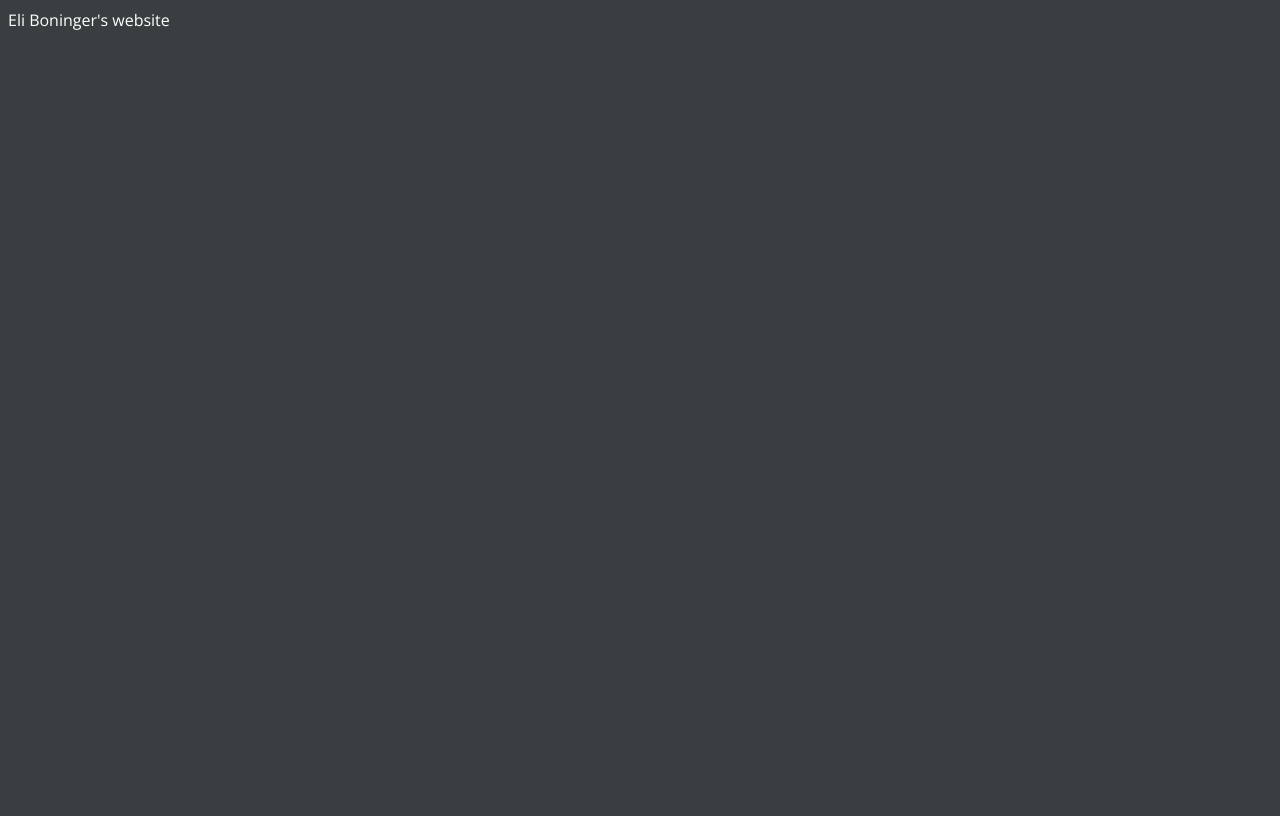
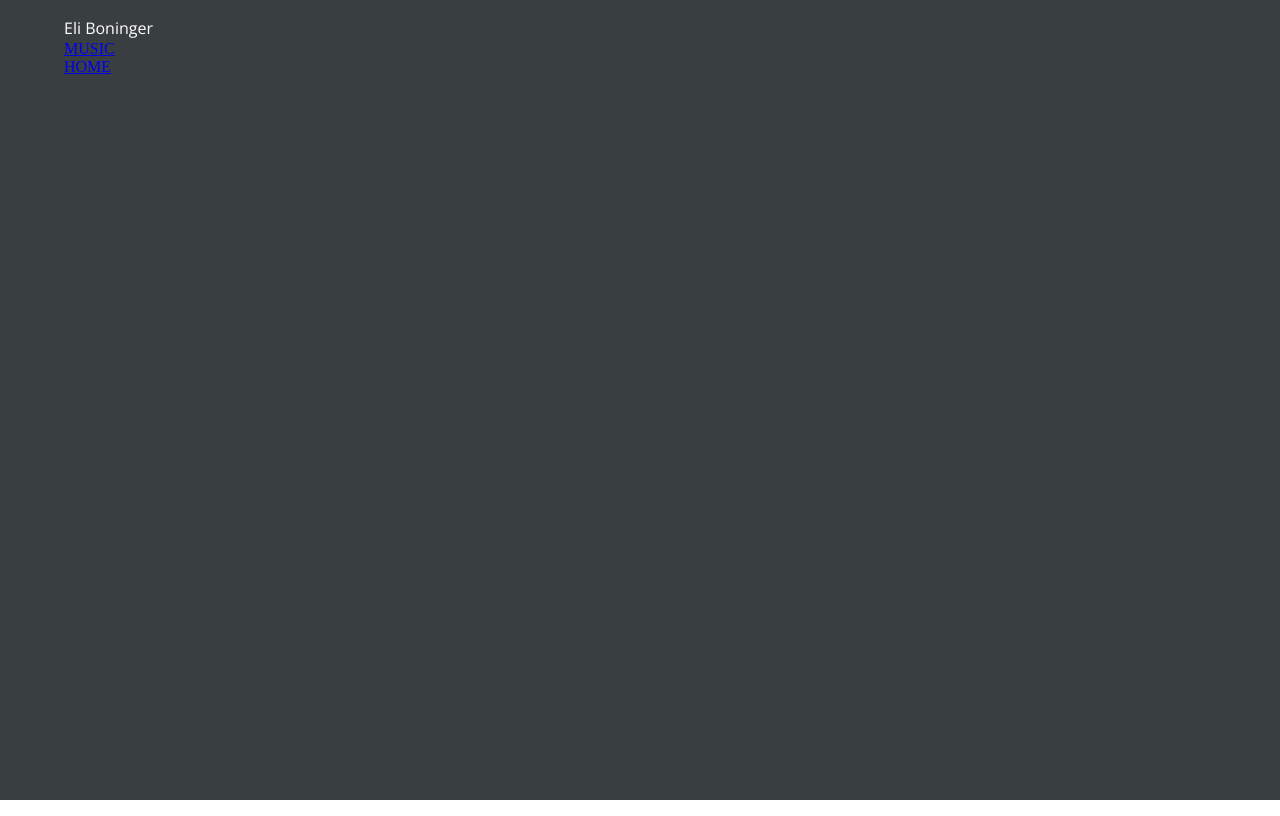
Before and after one commit to eli-boninger/boninger, a React (Vite) app: page / in a window 1280 px wide. Built offline with nearby package versions, Linux system fonts and the light colour scheme.

Commit message:
add routing

```diff
--- a/package.json
+++ b/package.json
@@ -9,8 +9,10 @@
     "@emotion/react": "^11.11.1",
     "@emotion/styled": "^11.11.0",
     "@mui/material": "^5.13.7",
+    "framer-motion": "^10.12.18",
     "react": "^18.2.0",
-    "react-dom": "^18.2.0"
+    "react-dom": "^18.2.0",
+    "react-router-dom": "^6.14.1"
   },
   "devDependencies": {
     "@types/react": "^18.2.14",
--- a/src/App.tsx
+++ b/src/App.tsx
@@ -2,18 +2,32 @@ import React from "react";
 import { Header } from "./components/Header";
 import { css } from "@emotion/react";
 import { Box, Container } from "@mui/material";
+import { motion } from "framer-motion";
+import { Outlet } from "react-router-dom";
 
-const appContainer = css({
+const appBox = css({
   backgroundColor: "#393E41",
   height: "100vh",
   width: "100%",
+});
+
+const appContainer = css({
   padding: "8px",
 });
 
 export const App = () => {
   return (
-    <Box css={appContainer}>
-      <Header />
+    <Box css={appBox}>
+      <Container maxWidth="lg" css={appContainer}>
+        <motion.div
+          animate={{ opacity: 1, marginTop: 8 }}
+          initial={{ opacity: 0, marginTop: -100 }}
+          transition={{ opacity: { delay: 0.75 }, marginTop: { duration: 1 } }}
+        >
+          <Header />
+        </motion.div>
+        <Outlet />
+      </Container>
     </Box>
   );
 };
--- a/src/components/Header.tsx
+++ b/src/components/Header.tsx
@@ -1,6 +1,14 @@
 import { Typography } from "@mui/material";
 import React from "react";
+import { PageLink } from "./PageLink";
+import { LinkTree } from "./LinkTree";
 
 export const Header = () => (
-  <Typography color="white">Eli Boninger's website</Typography>
+  <div>
+    <Typography color="white">Eli Boninger</Typography>
+    <LinkTree>
+      <PageLink text="MUSIC" href="/music" />
+      <PageLink text="HOME" href="/" />
+    </LinkTree>
+  </div>
 );
--- /dev/null
+++ b/src/components/LinkTree.tsx
@@ -0,0 +1,17 @@
+import { css } from "@emotion/react";
+import React from "react";
+
+interface Props {
+  children: React.ReactNode;
+}
+
+const container = css({
+  display: "flex",
+  flexDirection: "column",
+});
+
+export const LinkTree = (props: Props) => {
+  const { children } = props;
+
+  return <div css={container}>{children}</div>;
+};
--- /dev/null
+++ b/src/components/PageLink.tsx
@@ -0,0 +1,13 @@
+import React from "react";
+import { Link } from "react-router-dom";
+
+interface Props {
+  text: string;
+  href: string;
+}
+
+export const PageLink = (props: Props) => {
+  const { text, href } = props;
+
+  return <Link to={href}>{text}</Link>;
+};
--- a/src/main.tsx
+++ b/src/main.tsx
@@ -3,11 +3,29 @@ import ReactDOM from "react-dom/client";
 import { App } from "./App";
 import { ThemeProvider } from "@mui/material/styles";
 import { theme } from "./theme";
+import { createBrowserRouter, RouterProvider } from "react-router-dom";
+import { Error } from "./pages/Error";
+import { Home } from "./pages/Home";
+import { Music } from "./pages/Music";
+
+const router = createBrowserRouter([
+  {
+    path: "/",
+    element: <App />,
+    errorElement: <Error />,
+    children: [
+      {
+        path: "/music",
+        element: <Music />,
+      },
+    ],
+  },
+]);
 
 ReactDOM.createRoot(document.getElementById("root")!).render(
   <React.StrictMode>
     <ThemeProvider theme={theme}>
-      <App />
+      <RouterProvider router={router} />
     </ThemeProvider>
   </React.StrictMode>
 );
--- /dev/null
+++ b/src/pages/Error.tsx
@@ -0,0 +1,16 @@
+import { useRouteError } from "react-router-dom";
+
+export const Error = () => {
+  const error = useRouteError();
+  console.error(error);
+
+  return (
+    <div id="error-page">
+      <h1>Oops!</h1>
+      <p>Sorry, an unexpected error has occurred.</p>
+      <p>
+        <i>{error?.statusText || error?.message}</i>
+      </p>
+    </div>
+  );
+};
--- /dev/null
+++ b/src/pages/Music.tsx
@@ -0,0 +1,4 @@
+import { Typography } from "@mui/material";
+import React from "react";
+
+export const Music = () => <Typography>Music</Typography>;
```
Also changed, not shown: 1 other file (tests, documents, lock files or other folders).
